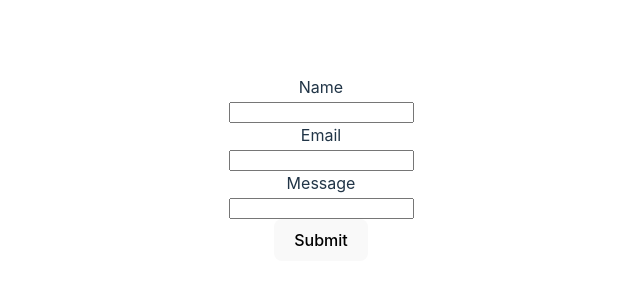
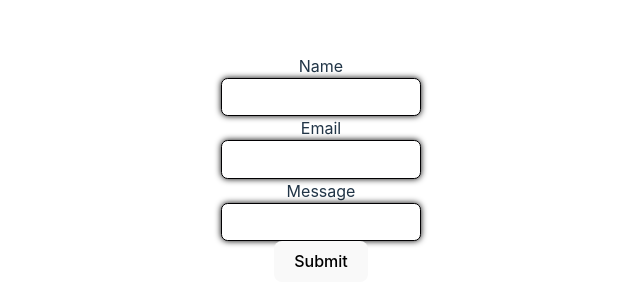
Before and after one commit to pulgajornie/myprojectformbs, a React (Vite) app: page / in a window 1280 px wide. Shown: the part 232-538 px from the top of the page, without its empty margins (319-959 px from the left). Built offline with nearby package versions, Linux system fonts and the light colour scheme.

Commit message:
update border

```diff
--- a/src/components/input/input.tsx
+++ b/src/components/input/input.tsx
@@ -14,7 +14,7 @@ export interface InputProps {
 export const Input = ({ className, id, name }: InputProps) => {
     return (
         <div className={classNames(styles.root, className)}>
-            <input id={id} name={name} />
+            <input id={id} name={name} className="input" />
         </div>
     );
 };
--- a/src/index.css
+++ b/src/index.css
@@ -68,3 +68,13 @@ button:focus-visible {
     background-color: #f9f9f9;
   }
 }
+.input {
+  padding: 0.8em;
+  border: 1px solid #010002;
+  border-radius: 0.5em;
+  box-shadow: 0 0 6px black;
+}
+.input:focus {
+  border: 1px solid #000002;
+  outline: unset;
+}
```
